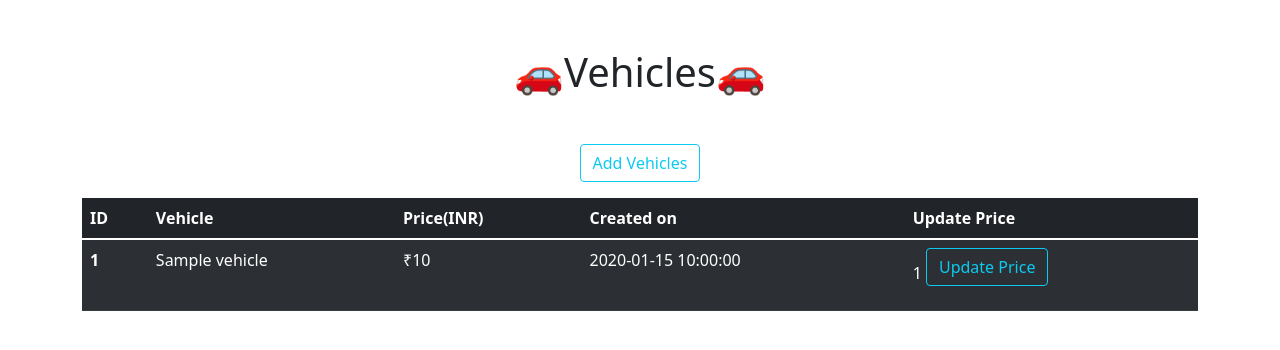
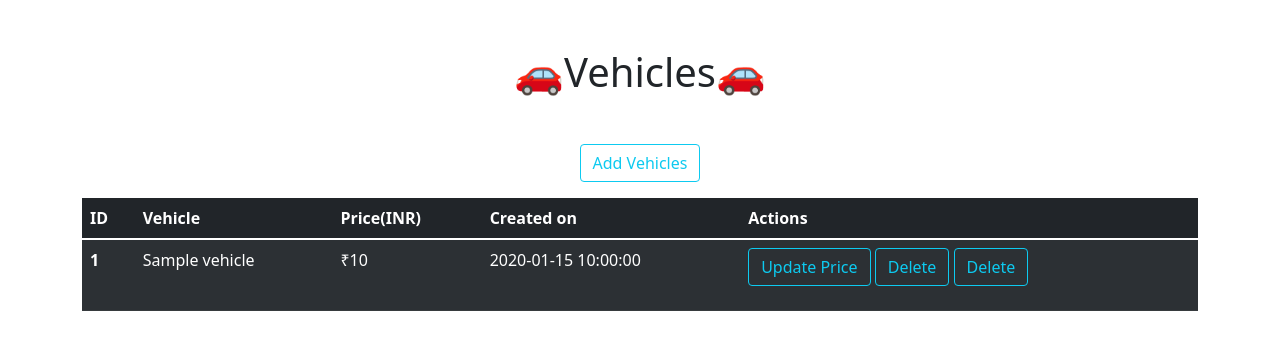
Before and after one commit to taruns52/flask_Demo_Blog, a Flask app: page / in a window 1280 px wide. Shown: the top 350 px of the page. Run offline with Flask 3, Linux system fonts and the light colour scheme; tables that the repository leaves empty hold one stand-in row (values such as "Sample post"); one stand-in notice (Sample message) is shown.

Commit message:
Implemented Method viewa

```diff
--- a/app.py
+++ b/app.py
@@ -1,8 +1,15 @@
-from flask import Flask, redirect, render_template, request, url_for
+from flask import Flask, flash, redirect, render_template, request, typing as ft, url_for
+from flask.views import MethodView, View
 from database import db
+from models import Vehicle
 
 # Creating Flask App
 app = Flask(__name__)
+
+
+# Set the secret key to some random bytes. Keep this really secret!
+app.secret_key = b'_5#y2L"F4Q8z\n\xec]/'
+
 # Database Name
 db_name = 'vehicle.db'
 
@@ -21,14 +28,62 @@ def create_db():
     with app.app_context():
         db.create_all()
 
-@app.route("/")
-def home():
-    details = Vehicle.query.all()
-    return render_template("home.html", details=details)
 
-@app.route("/add-vehicle", methods=['GET', 'POST'])
-def add_vehicle():
-    if request.method == "POST":
+
+# class VehicleView(View):
+#     def dispatch_request(self, id=None):
+#         if request.method == "GET":
+#             if id is None:
+#                 # Read all vehicle
+#                 vehicles = Vehicle.query.all()
+#                 print("GET Request Without ID ", request.args.get('id'))
+#                 return render_template("home.html", details=vehicles)
+#             else:
+#                 # Read one vehicle by id
+#                 print("GET Request With ID ", request.args.get('id'))
+#                 vehicle = Vehicle.query.get_or_404(id)
+#                 return render_template("update_vehicle_price.html", vehicle=vehicle)
+#         elif request.method == "POST":
+#             if id is None:
+#                 # Create a new vehicle
+#                 name = request.form.get("name")
+#                 price = request.form.get("price")
+#                 vehicle = Vehicle(name=name, price=price)
+#                 db.session.add(vehicle)
+#                 db.session.commit()
+#                 return redirect(url_for("home"))
+#             else:
+#                 # Update an existing user by id
+#                 user = Vehicle.query.get_or_404(id)
+#                 price = request.form.get("new_price")
+#                 user.price = price
+#                 db.session.commit()
+#                 return redirect(url_for("home"))
+#         elif request.method == "DELETE":
+#             if id is not None:
+#                 # Delete an existing user by id
+#                 vehicle = Vehicle.query.get_or_404(id)
+#                 db.session.delete(vehicle)
+#                 db.session.commit()
+#             return redirect(url_for("home"))
+
+# app.add_url_rule("/",view_func=VehicleView.as_view('home'))
+# app.add_url_rule("/add-vehicle",view_func=VehicleView.as_view('add_vehicle'))
+# app.add_url_rule("/update-vehicle",view_func=VehicleView.as_view('update_vehicle_price'))
+# app.add_url_rule("/delete-vehicle",view_func=VehicleView.as_view('delete_vehicle'))
+
+class Home(MethodView):
+    def get(self):
+        details = Vehicle.query.all()
+        return render_template("home.html", details=details)
+
+app.add_url_rule('/', view_func=Home.as_view('home'))
+
+class AddVehicle(MethodView):
+    def get(self):
+        return render_template('vehicle.html')
+
+    def post(self):
         v_name = request.form.get('vehicle')
         price = request.form.get('price')
 
@@ -40,23 +95,42 @@ def add_vehicle():
         db.session.add(add_detail)
         db.session.commit()
         return redirect(url_for('home'))
-    return render_template('vehicle.html')
 
-@app.route("/update-vehicle-price/<id>", methods=['POST', 'GET'])
-def update_vehicle_price(id):
-    if request.method=='POST':
+app.add_url_rule("/add-vehicle",view_func=AddVehicle.as_view('add_vehicle'))
+
+class UpdateVehiclePrice(MethodView):
+    def get(self, id):
+        vehicle = Vehicle.query.filter_by(id = id).first()
+        return render_template('update_vehicle_price.html', vehicle=vehicle)
+
+    def post(self, id):
         vehicle = Vehicle.query.filter_by(id = id).first()
 
-        new_price = request.form.get('new_price')
+        vehicle.price = request.form.get('new_price')
+        db.session.commit()
 
-        vehicle.price = new_price
+        return redirect("/")
 
+app.add_url_rule("/update-vehicle-price/<id>",view_func=UpdateVehiclePrice.as_view('update_vehicle_price'))
+
+class DeleteVehicle(MethodView):
+    def delete(self, id):
+        vehicle = Vehicle.query.filter_by(id=id).first()
+        db.session.delete(vehicle)
         db.session.commit()
+        flash("Vehicle deleted successfully")
         return redirect("/")
-    print('id', id)
-    vehicle = Vehicle.query.filter_by(id = id).first()
-    print('Vehicle to be Updated', vehicle)
-    return render_template('update_vehicle_price.html', vehicle=vehicle)
+app.add_url_rule("/delete-vehicle/<id>",view_func=DeleteVehicle.as_view('delete_vehicle'), methods=['delete'])
+
+
+# @app.route("/delete-vehicle/<id>")
+# def delete_vehicle(id):
+#     vehicle = Vehicle.query.filter_by(id=id).first()
+#     db.session.delete(vehicle)
+#     db.session.commit()
+#     flash("Vehicle deleted successfully")
+#     return redirect("/")
+
 
 if __name__ == "__main__":
     from models import Vehicle
--- a/templates/home.html
+++ b/templates/home.html
@@ -5,6 +5,13 @@
     <a class="btn btn-outline-info mb-3" href="{{ url_for('add_vehicle') }}">Add Vehicles</a>
 
 </div>
+{% with messages = get_flashed_messages()%}
+{% if massages%}
+    {% for massage in massages%}
+    <p>{{massage}}</p>
+    {%endfor%}
+    {%endif%}
+    {%endwith%}
 <div class="container">
     <table class="table table-dark table-striped">
         <thead>
@@ -13,7 +20,7 @@
             <th scope="col">Vehicle</th>
             <th scope="col">Price(INR)</th>
             <th scope="col">Created on</th>
-           <th> Update Price </th>
+           <th> Actions </th>
         </tr>
         </thead>
         {% if not details%}
@@ -28,12 +35,35 @@
             <td>{{data.name}}</td>
             <td>₹{{data.price}}</td>
             <td>{{data.created_at}}</td>
-            <td> {{data.id}}   <a class="btn btn-outline-info mb-3" href="{{ url_for('update_vehicle_price', id=data.id) }}">Update Price</a> </td>
+            <td> <a class="btn btn-outline-info  mb-3" href="{{ url_for('update_vehicle_price', id=data.id) }}">Update Price</a> <a class="btn btn-outline-info mb-3" href="#" onclick="deleteVehicle({{ data.id }})">Delete</a> <a class="btn btn-outline-info mb-3" href="{{ url_for('delete_vehicle', id=data.id) }}">Delete</a></td>
 
         </tr>
         {% endfor %}
         </tbody>
         {% endif %}
     </table>
+
+
+<script>
+    function deleteVehicle(id) {
+    fetch(`/delete-vehicle/${id}`, {
+        method: 'DELETE',
+        headers: {
+            'Content-Type': 'application/json'
+        },
+    })
+    .then(response => {
+        if (response.ok) {
+            console.log('Vehicle deleted successfully');
+            // You can update the DOM here if you want to remove the deleted item from the list.
+        } else {
+            console.error('Failed to delete vehicle');
+        }
+    })
+    .catch(error => {
+        console.error('Error:', error);
+    });
+}
+</script>
 </div>
 {% endblock %}
--- a/templates/update_vehicle_price.html
+++ b/templates/update_vehicle_price.html
@@ -3,7 +3,7 @@
 <h1 class="text-center my-5">🚗Vehicle Details🚗</h1>
 <div class="container">
     <a class="btn mb-3 btn-outline-info" href="{{ url_for('home') }}">Go to Home</a>
-    <form action="/add-vehicle" method="POST">
+    <form action="{{ url_for('update_vehicle_price', id=vehicle.id) }}" method="POST">
         <div class="mb-3">
             <label class="form-label" for="vehicle">Vehicle</label>: {{vehicle.name}}
         </div>
--- a/templates/vehicle.html
+++ b/templates/vehicle.html
@@ -18,4 +18,5 @@
     </form>
 </div>
 
+
 {% endblock%}
```
Also changed, not shown: 1 other file.
